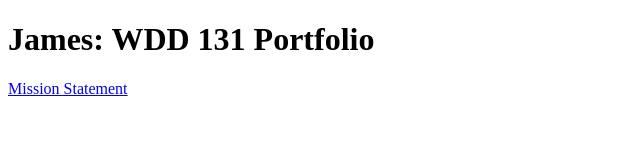
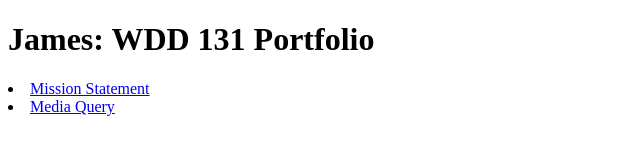
Before and after one commit to StrobeCode/wdd131, a plain HTML site: page index.html in a window 1280 px wide. Shown: the whole page, without its empty margins (0-640 px from the left). Drawn offline with Linux system fonts and the light colour scheme.

Commit message:
index-Media-Query

```diff
--- a/index.html
+++ b/index.html
@@ -11,8 +11,12 @@
         <h1>James: WDD 131 Portfolio</h1>
     </header>
     <main>
+        <li>
         <a href="mission/index.html">Mission Statement</a>
-        <a href=""></a>
+        </li>
+        <li>
+            <a href="Media-Queries/media-query.html">Media Query</a>
+        </li>
     </main>
 </body>
 </html>
```
